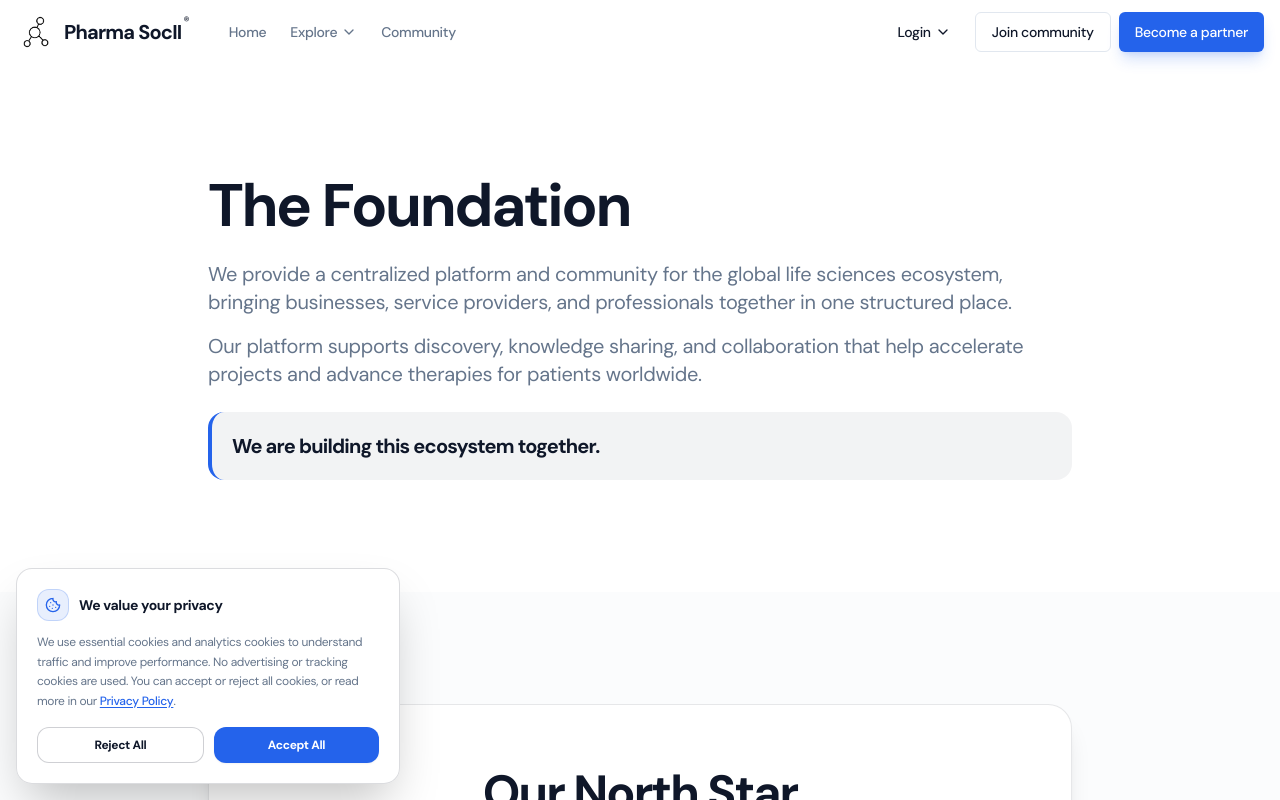
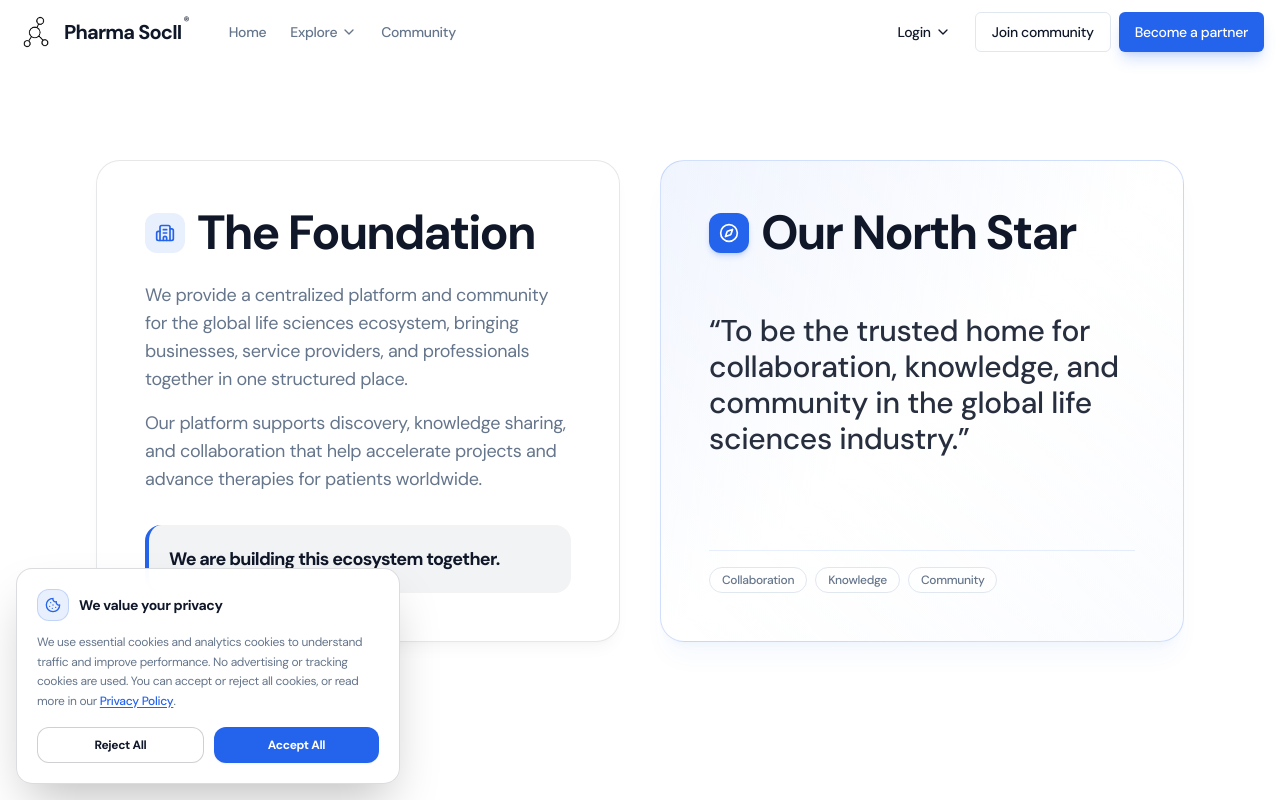
Before and after one commit to simran-kanda1/pharmasocii, a React (Vite) app: page /about in a window 1280 px wide. Shown: the top 800 px of the page. Built offline with nearby package versions, Linux system fonts and the light colour scheme; no server answers.

Commit message:
feat(about): redesign The Foundation and Our North Star into balanced side-by-side layout

```diff
--- a/src/pages/AboutUs.tsx
+++ b/src/pages/AboutUs.tsx
@@ -1,4 +1,5 @@
 import { useEffect } from "react";
+import { Compass, Building2 } from "lucide-react";
 
 export default function AboutUs() {
   useEffect(() => {
@@ -6,16 +7,27 @@ export default function AboutUs() {
   }, []);
 
   return (
-        <div className="flex flex-col w-full bg-background">
-            {/* SECTION 1: HERO & THE FOUNDATION */}
-            <section className="relative py-20 md:py-28 overflow-hidden bg-background">
-                <div className="container relative z-10 mx-auto px-4 max-w-4xl">
+    <div className="flex flex-col w-full bg-background min-h-[calc(100vh-4rem)]">
+      <section className="relative py-16 sm:py-20 lg:py-24 overflow-hidden">
+        {/* Subtle background glow */}
+        <div className="absolute top-1/3 left-1/2 -translate-x-1/2 -translate-y-1/2 w-[600px] h-[300px] bg-primary/5 rounded-full blur-3xl pointer-events-none -z-10" />
+
+        <div className="container relative z-10 mx-auto px-4 sm:px-6 lg:px-8 max-w-6xl">
+          {/* Side by side layout */}
+          <div className="grid grid-cols-1 lg:grid-cols-2 gap-8 lg:gap-10 items-stretch">
+            {/* The Foundation */}
+            <div className="rounded-3xl border border-foreground/10 bg-card p-8 sm:p-10 md:p-12 shadow-lg shadow-black/[0.03] flex flex-col justify-between space-y-8 hover:border-primary/30 transition-all duration-300">
               <div className="space-y-6">
-                        <h1 className="text-4xl sm:text-5xl md:text-6xl font-extrabold tracking-tight text-foreground leading-[1.1]">
+                <div className="flex items-center gap-3">
+                  <div className="w-10 h-10 rounded-xl bg-primary/10 flex items-center justify-center text-primary shrink-0">
+                    <Building2 className="w-5 h-5" />
+                  </div>
+                  <h1 className="text-3xl sm:text-4xl md:text-5xl font-extrabold tracking-tight text-foreground leading-[1.1]">
                     The Foundation
                   </h1>
+                </div>
 
-                        <div className="space-y-4 text-lg md:text-xl text-muted-foreground leading-relaxed font-normal">
+                <div className="space-y-4 text-base sm:text-lg text-muted-foreground leading-relaxed font-normal">
                   <p>
                     We provide a centralized platform and community for the global life sciences ecosystem, bringing businesses, service providers, and professionals together in one structured place.
                   </p>
@@ -23,28 +35,39 @@ export default function AboutUs() {
                     Our platform supports discovery, knowledge sharing, and collaboration that help accelerate projects and advance therapies for patients worldwide.
                   </p>
                 </div>
+              </div>
 
               <div className="p-4 sm:p-5 rounded-2xl bg-foreground/5 border-l-4 border-primary">
-                            <p className="text-lg sm:text-xl font-bold text-foreground tracking-tight">
+                <p className="text-base sm:text-lg font-bold text-foreground tracking-tight">
                   We are building this ecosystem together.
                 </p>
               </div>
             </div>
+
+            {/* Our North Star */}
+            <div className="rounded-3xl border border-primary/20 bg-gradient-to-br from-primary/[0.07] via-card to-primary/[0.02] p-8 sm:p-10 md:p-12 shadow-xl shadow-primary/[0.04] flex flex-col justify-between space-y-8 hover:border-primary/35 transition-all duration-300 relative overflow-hidden">
+              <div className="space-y-6">
+                <div className="flex items-center gap-3">
+                  <div className="w-10 h-10 rounded-xl bg-primary text-primary-foreground flex items-center justify-center shrink-0 shadow-md shadow-primary/20">
+                    <Compass className="w-5 h-5" />
                   </div>
-            </section>
-
-            {/* SECTION 2: OUR NORTH STAR */}
-            <section className="py-20 md:py-28 bg-muted/30 relative overflow-hidden">
-                <div className="container mx-auto px-4 max-w-4xl relative z-10">
-                    <div className="bg-background border border-foreground/10 p-8 sm:p-12 md:p-16 shadow-xl rounded-3xl text-center">
-                        <h2 className="text-3xl sm:text-4xl md:text-5xl font-extrabold tracking-tight text-foreground mb-6">
+                  <h2 className="text-3xl sm:text-4xl md:text-5xl font-extrabold tracking-tight text-foreground leading-[1.1]">
                     Our North Star
                   </h2>
+                </div>
 
-                        <div className="max-w-3xl mx-auto">
-                            <p className="text-xl sm:text-2xl md:text-3xl font-medium text-foreground/90 leading-relaxed sm:leading-snug">
-                                To be the trusted home for collaboration, knowledge, and community in the global life sciences industry.
-                            </p>
+                <div className="py-4 sm:py-8">
+                  <blockquote className="text-xl sm:text-2xl md:text-3xl font-medium text-foreground/90 leading-relaxed sm:leading-snug">
+                    “To be the trusted home for collaboration, knowledge, and community in the global life sciences industry.”
+                  </blockquote>
+                </div>
+              </div>
+
+              <div className="flex flex-wrap items-center gap-2 pt-4 border-t border-primary/10 text-xs font-medium text-muted-foreground">
+                <span className="px-3 py-1 rounded-full bg-background/80 border border-border shadow-xs">Collaboration</span>
+                <span className="px-3 py-1 rounded-full bg-background/80 border border-border shadow-xs">Knowledge</span>
+                <span className="px-3 py-1 rounded-full bg-background/80 border border-border shadow-xs">Community</span>
+              </div>
             </div>
           </div>
         </div>
```
Also changed, not shown: 6 other files (tests, documents, lock files or other folders). Lines whose indentation alone changed are shown as unchanged.
